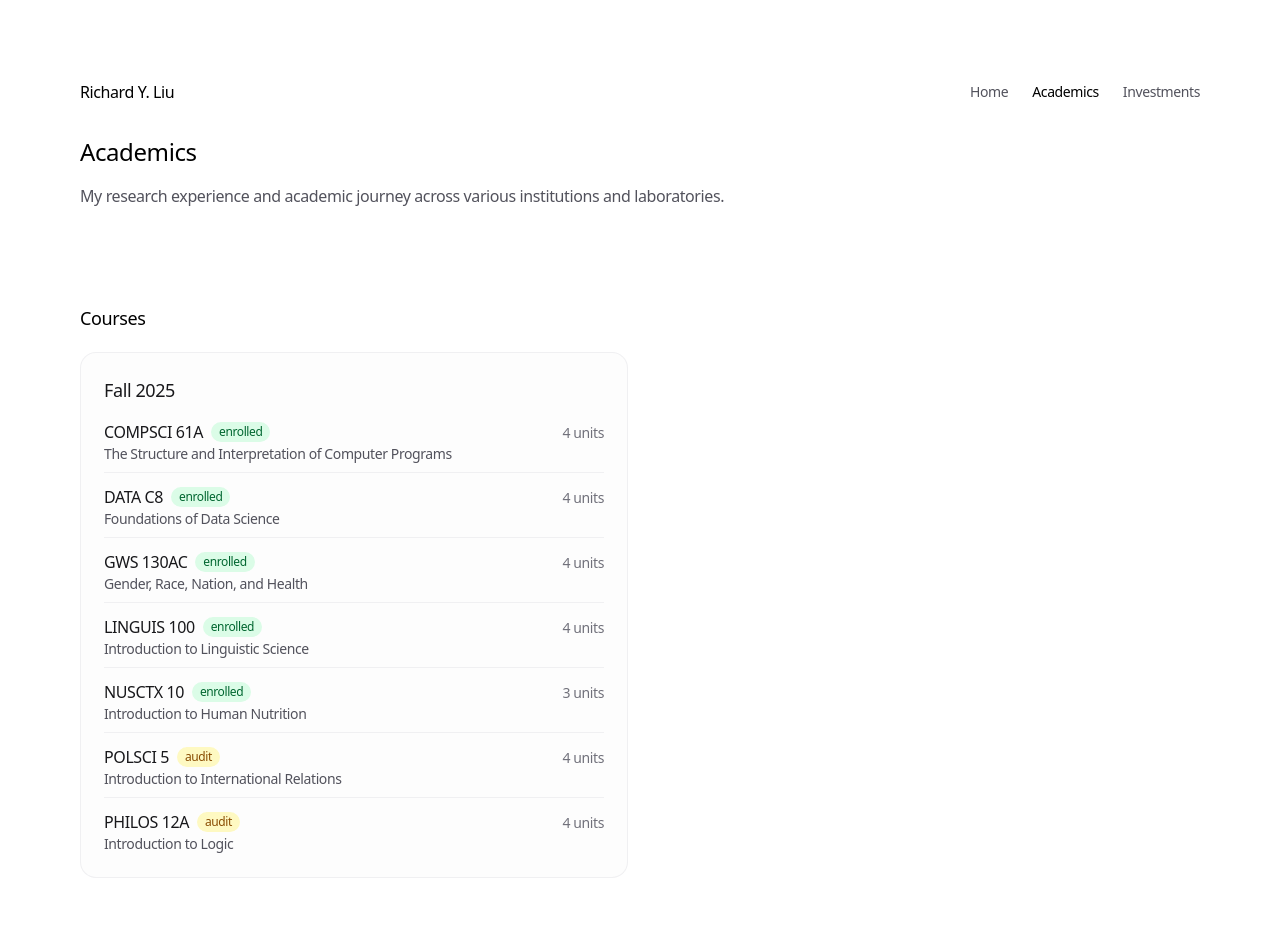
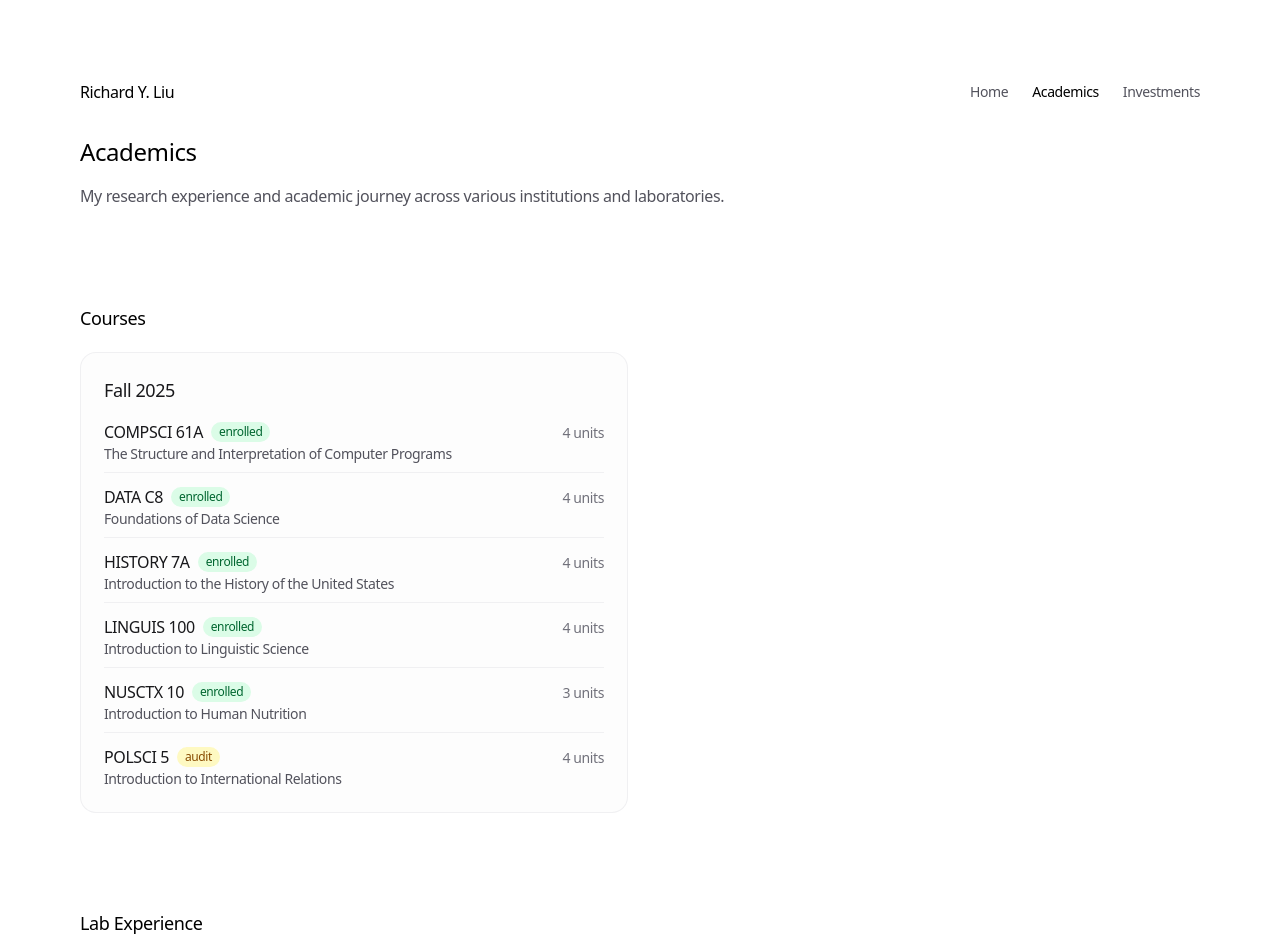
Before and after one commit to richardyliu/personal, a Next.js app: page /academics in a window 1280 px wide. Shown: the top 952 px of the page. Built offline with nearby package versions, Linux system fonts and the light colour scheme.

Commit message:
Update data.ts

```diff
--- a/app/data.ts
+++ b/app/data.ts
@@ -277,11 +277,11 @@ export const SEMESTERS: Semester[] = [
         id: 'data8-f25',
       },
       {
-        acronym: 'GWS 130AC',
-        fullName: 'Gender, Race, Nation, and Health',
+        acronym: 'HISTORY 7A',
+        fullName: 'Introduction to the History of the United States',
         credits: 4,
         status: 'enrolled',
-        id: 'gws130ac-f25',
+        id: 'hist7a-f25',
       },
       {
         acronym: 'LINGUIS 100',
@@ -304,13 +304,6 @@ export const SEMESTERS: Semester[] = [
         status: 'audit',
         id: 'ps5-f25',
       },
-      {
-        acronym: 'PHILOS 12A',
-        fullName: 'Introduction to Logic',
-        credits: 4,
-        status: 'audit',
-        id: 'phil12a-f25',
-      },
     ],
     id: 'fall-2025',
   },
```
